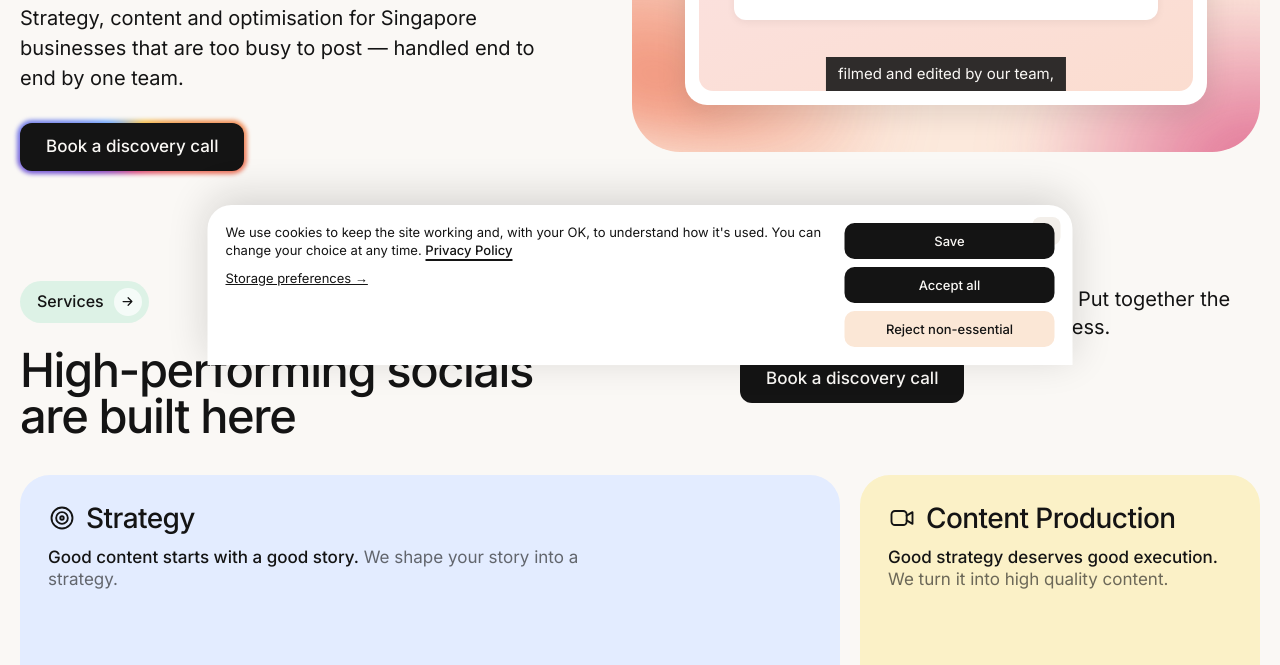
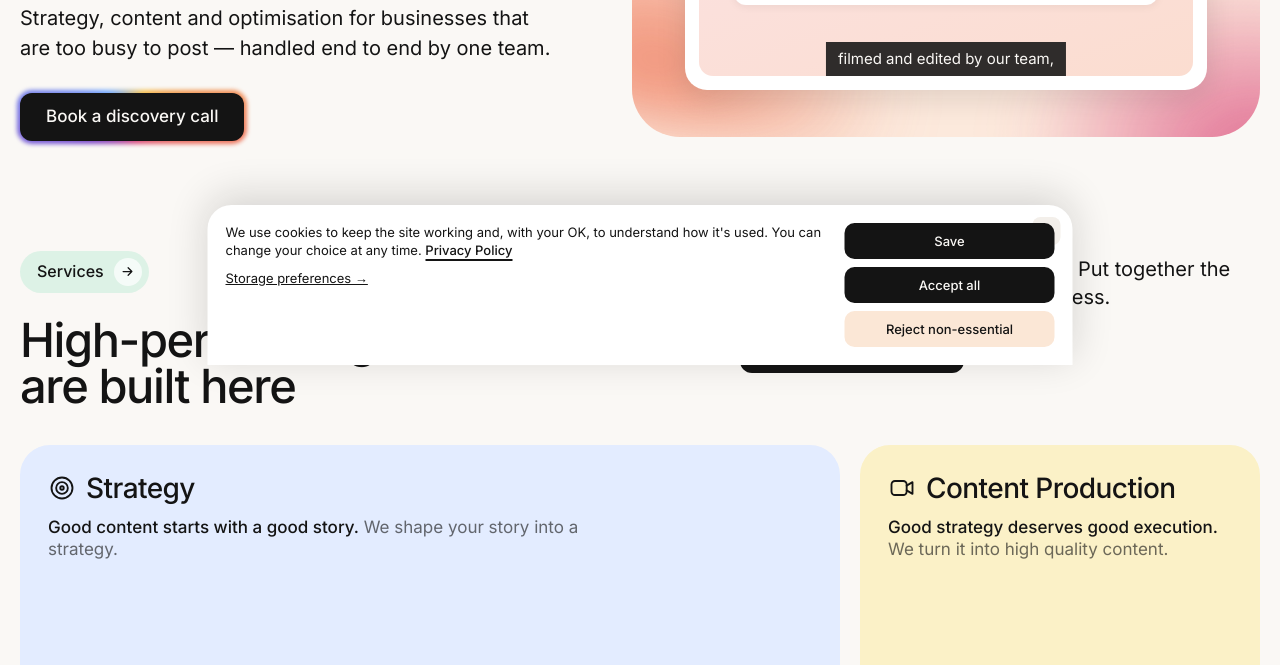
Before and after one commit to dethok/origin-studio-site, a plain HTML site: page index.html in a window 1280 px wide. Shown: the part 435-1100 px from the top of the page. Drawn offline with nearby package versions, Linux system fonts and the light colour scheme.

Commit message:
Hero: drop 'Singapore' from lead line (client feedback)

```diff
--- a/index.html
+++ b/index.html
@@ -72,7 +72,7 @@
 <section class="hero"><div class="wrap">
  <div class="hero-g">
   <div><h1 id="h1">Every brand has an origin story. We help you tell yours.</h1>
-   <p class="lead">Strategy, content and optimisation for Singapore businesses that are too busy to post — handled end to end by one team.</p>
+   <p class="lead">Strategy, content and optimisation for businesses that are too busy to post — handled end to end by one team.</p>
    <div class="ctas"><a class="btn is-rainbow" href="contact.html">Book a discovery call</a></div></div>
   <div class="hero-vis" id="hv" aria-label="Animated preview of the Origin content workflow" role="img">
    <div class="blob" id="blob"></div>
```
Also changed, not shown: research/screens/desktop.png, research/screens/mobile-menu.png, research/screens/mobile.png.
